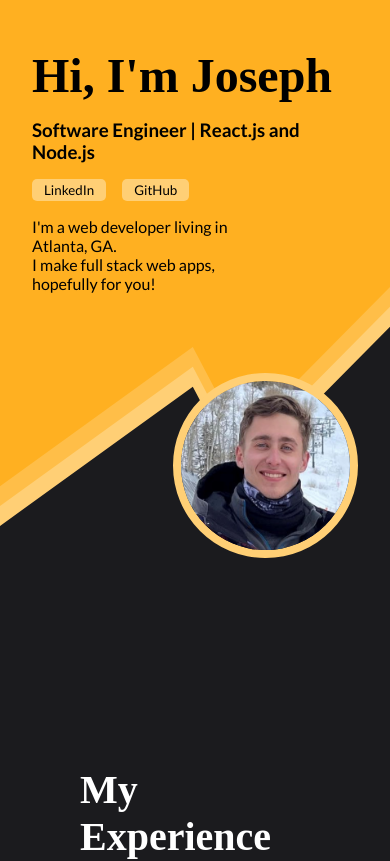
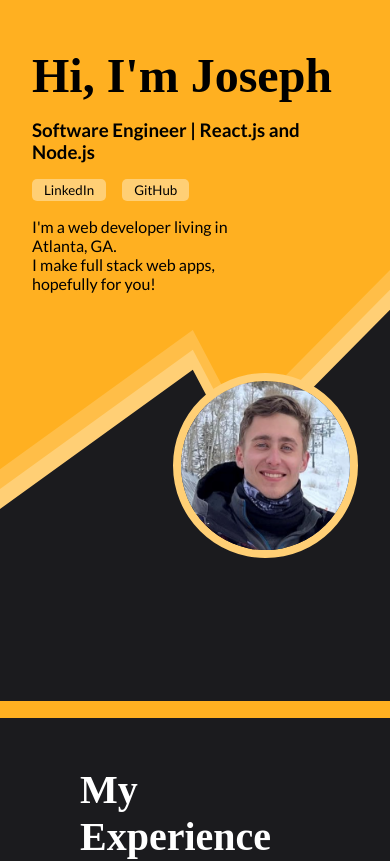
Before and after one commit to jpugmire/jpugmire.github.io, a React (Create React App) app: page / in a window 390 px wide. Shown: the top 861 px of the page. Built offline with nearby package versions, Linux system fonts and the light colour scheme; a web font is replaced by a local one.

Commit message:
try again

```diff
--- a/src/components/landing-page/landingPage.css
+++ b/src/components/landing-page/landingPage.css
@@ -9,7 +9,7 @@
     background-image: url('../../../public/images/vector_final.svg#svgView(preserveAspectRatio(none))');
     background-size: 100% 60%;
     background-repeat: no-repeat;
-    background-position-y: 32vh;
+    background-position: bottom left;
     min-height: -webkit-fill-available;
   }
 
@@ -80,7 +80,7 @@
       background-image: url('../../../public/images/mobile_landing.svg#svgView(preserveAspectRatio(none))');
       background-size: 100% 60%;
       background-repeat: no-repeat;
-      background-position: bottom;
+      background-position-y: 32vh;
     }
     .landing-wrapper .content-section{
       margin: 3rem 2rem 10rem 2rem;
```
